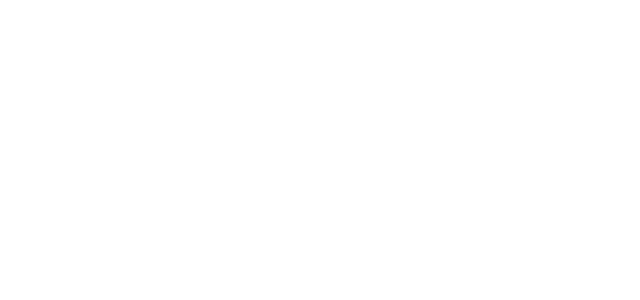
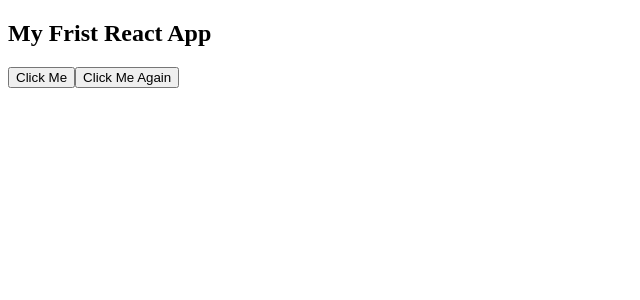
Before and after one commit to Delfino-app/Netflix_Clone, a React (Create React App) app: page / in a window 1280 px wide. Shown: the top 300 px of the page, without its empty margins (0-640 px from the left). Built offline with nearby package versions, Linux system fonts and the light colour scheme.

Commit message:
Click Event

```diff
--- a/src/App.js
+++ b/src/App.js
@@ -1,9 +1,22 @@
 
 
 function App() {
+
+  const handleClick = () =>{
+
+    console.log("Teste");
+  }
+
+  const handleClickAgain = (name) =>{
+
+      console.log(`Clicked by ${name}`);
+  }
+
   return (
     <div className="App">
-
+        <h2>My Frist React App</h2>
+        <button onClick={handleClick}>Click Me</button>
+        <button onClick={() => handleClickAgain('Delfino')}>Click Me Again</button>
     </div>
   );
 }
```
Also changed, not shown: 1 other file (tests, documents, lock files or other folders).
